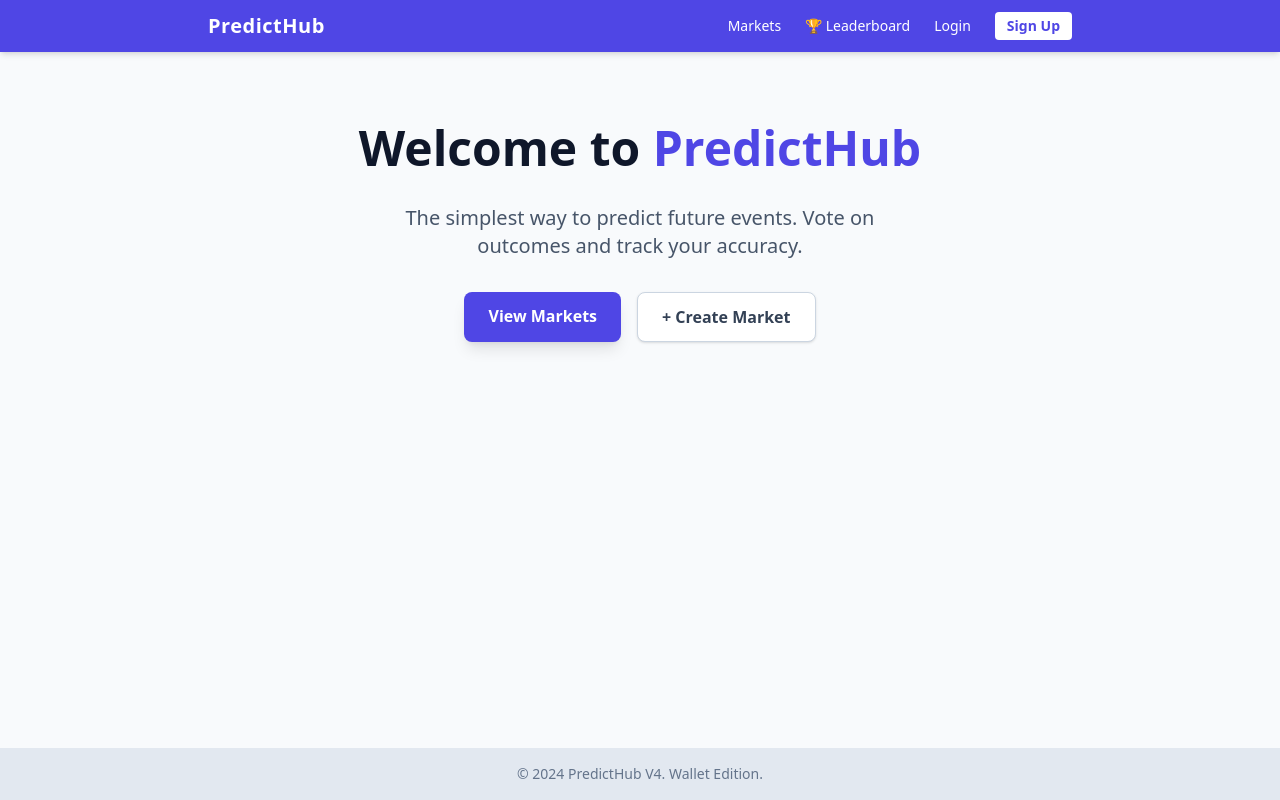
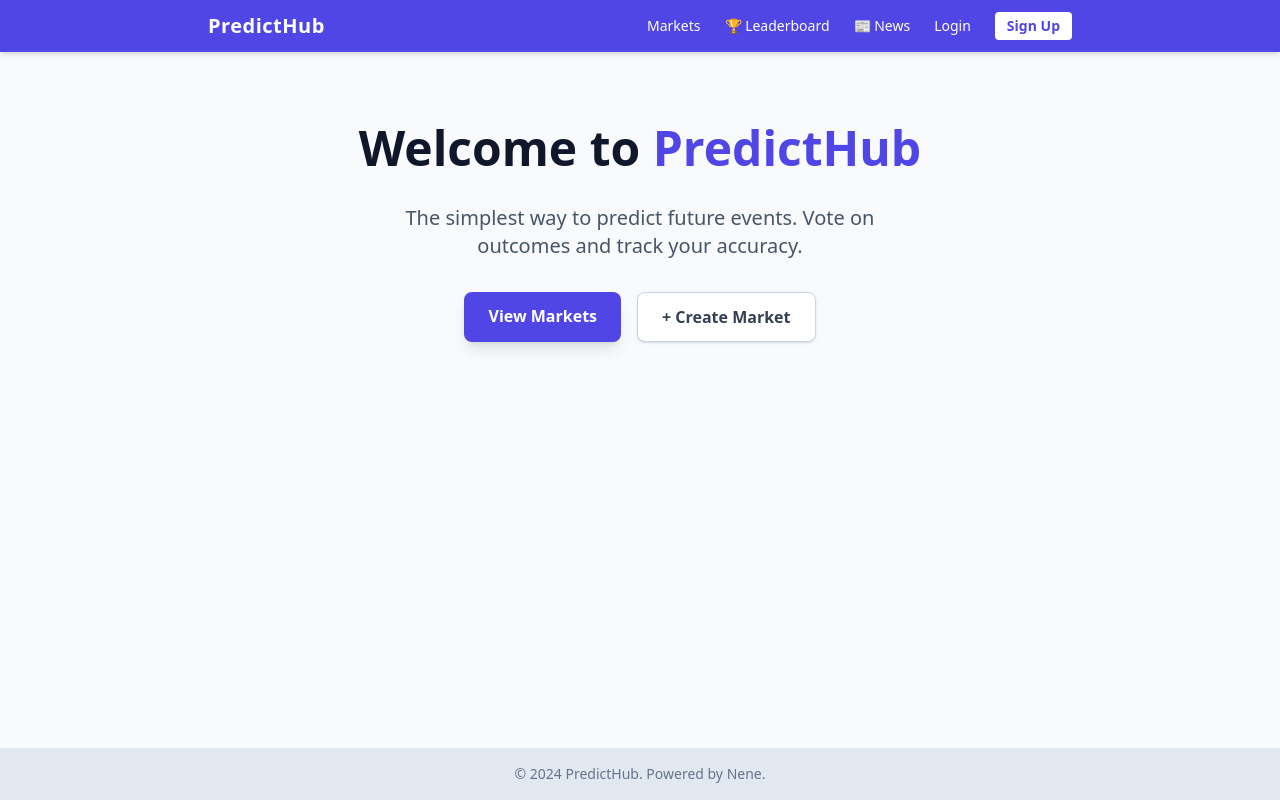
Before and after one commit to manohar-munna/PredictHub, a FastAPI app: page / in a window 1280 px wide. Run offline with FastAPI, Linux system fonts and the light colour scheme; some libraries are stand-ins or nearby versions.

Commit message:
Add 'News' link to navigation
Added a new 'News' link to the navigation bar.

```diff
--- a/app/templates/base.html
+++ b/app/templates/base.html
@@ -16,6 +16,7 @@
             <div class="flex items-center space-x-6 text-sm font-medium">
                 <a href="/markets" class="hover:text-indigo-200 transition">Markets</a>
                 <a href="/leaderboard" class="hover:text-indigo-200 transition">🏆 Leaderboard</a>
+                <a href="/news" class="hover:text-indigo-200 transition">📰 News</a> <!-- NEW LINK -->
 
                 {% if user %}
                     <a href="/profile" class="hover:text-indigo-200 transition flex items-center gap-1">
@@ -42,7 +43,7 @@
     </main>
 
     <footer class="bg-slate-200 text-slate-500 py-4 text-center text-sm">
-        <p>&copy; 2024 PredictHub V4. Wallet Edition.</p>
+        <p>&copy; 2024 PredictHub. Powered by Nene.</p>
     </footer>
 
 </body>
```
